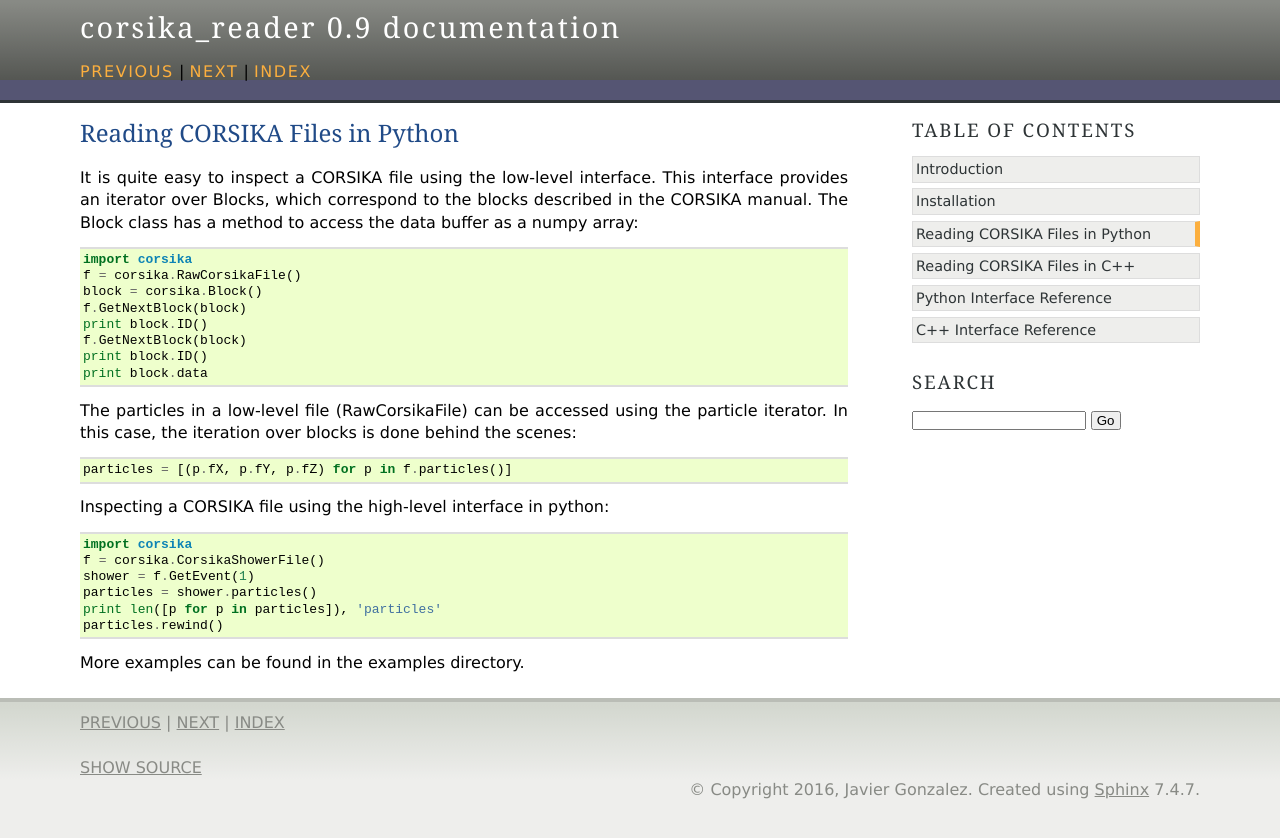
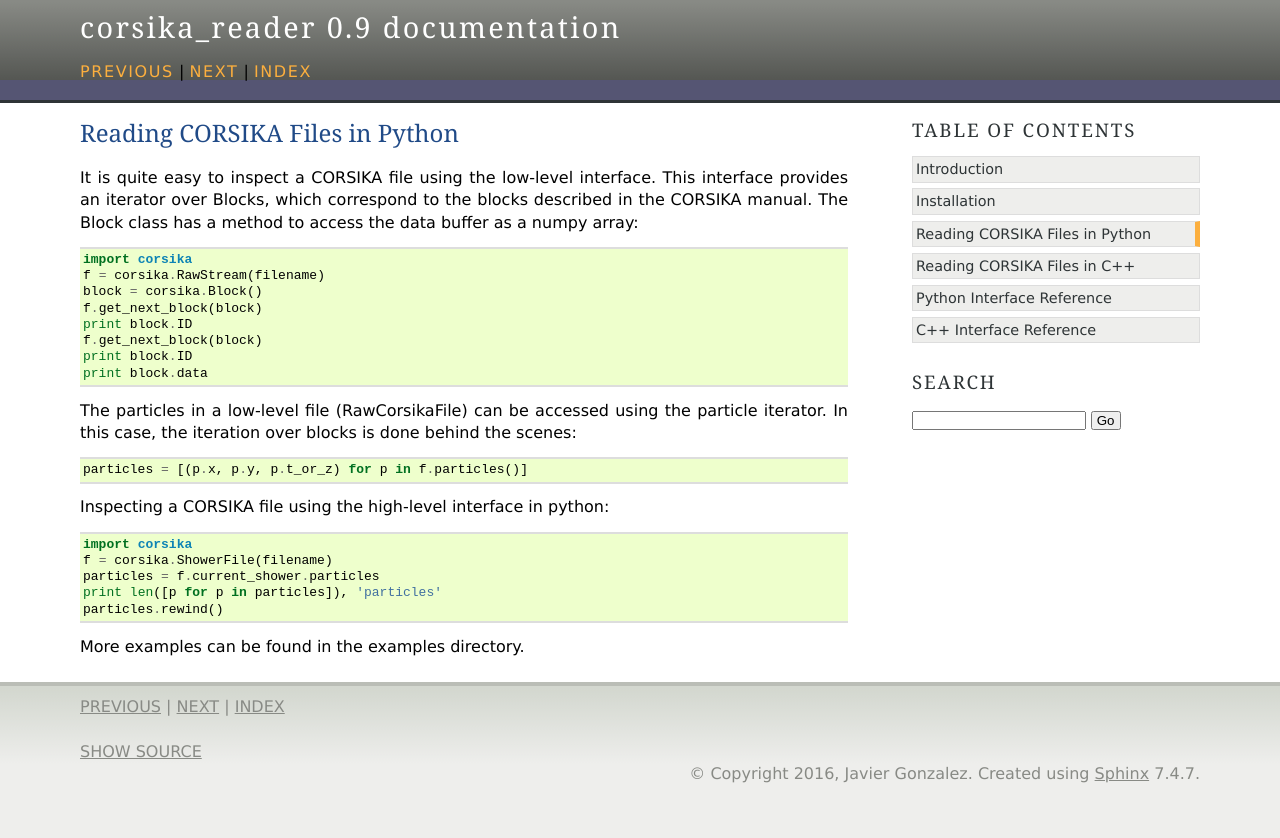
Before and after one commit to icecube/corsika_reader, a Sphinx documentation site: the page built from docs/python_example.rst, in a window 1280 px wide. Shown: the top 838 px of the page. Built offline with Sphinx 7.4.7, drawn with Linux system fonts in a browser that asks for light colours.

Commit message:
changes related to documentation

```diff
--- a/docs/cpp_example.rst
+++ b/docs/cpp_example.rst
@@ -7,7 +7,7 @@ Reading CORSIKA Files in C++
 One normally does not use the low-level interface in C++.
 Inspecting a CORSIKA file using the high-level interface in C++::
 
-    CorsikaShowerFile file(filename);
+    ShowerFile file(filename);
     corsika::Status status = file.FindEvent(1);
 
     cout << "Shower " << file.GetCurrentShower().GetShowerNumber() << ":\n"
--- a/docs/python_example.rst
+++ b/docs/python_example.rst
@@ -11,26 +11,25 @@ correspond to the blocks described in the CORSIKA manual. The Block
 class has a method to access the data buffer as a numpy array::
 
 	import corsika
-	f = corsika.RawCorsikaFile()
+	f = corsika.RawStream(filename)
 	block = corsika.Block()
-	f.GetNextBlock(block)
-	print block.ID()
-	f.GetNextBlock(block)
-	print block.ID()
+	f.get_next_block(block)
+	print block.ID
+	f.get_next_block(block)
+	print block.ID
 	print block.data
 
 The particles in a low-level file (RawCorsikaFile) can be accessed
 using the particle iterator. In this case, the iteration over blocks
 is done behind the scenes::
 
-	particles = [(p.fX, p.fY, p.fZ) for p in f.particles()]
+	particles = [(p.x, p.y, p.t_or_z) for p in f.particles()]
 
 Inspecting a CORSIKA file using the high-level interface in python::
 
 	import corsika
-	f = corsika.CorsikaShowerFile()
-	shower = f.GetEvent(1)
-	particles = shower.particles()
+	f = corsika.ShowerFile(filename)
+	particles = f.current_shower.particles
 	print len([p for p in particles]), 'particles'
 	particles.rewind()
 
```
Also changed, not shown: other parts of docs/cpp_example.rst (+2 -2 lines), docs/cpp_api.rst (+5 -5 lines), docs/intro.rst (+5 -5 lines), docs/python_api.rst (+4 -4 lines), 7 other files.
